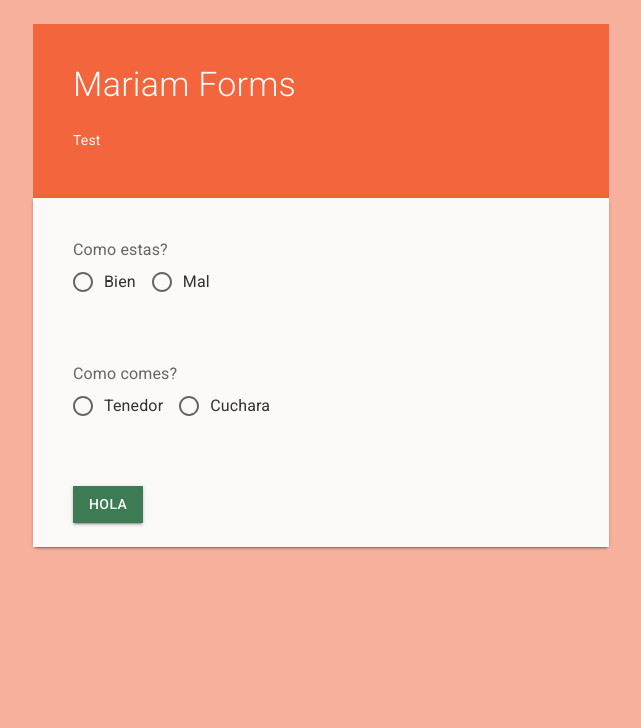
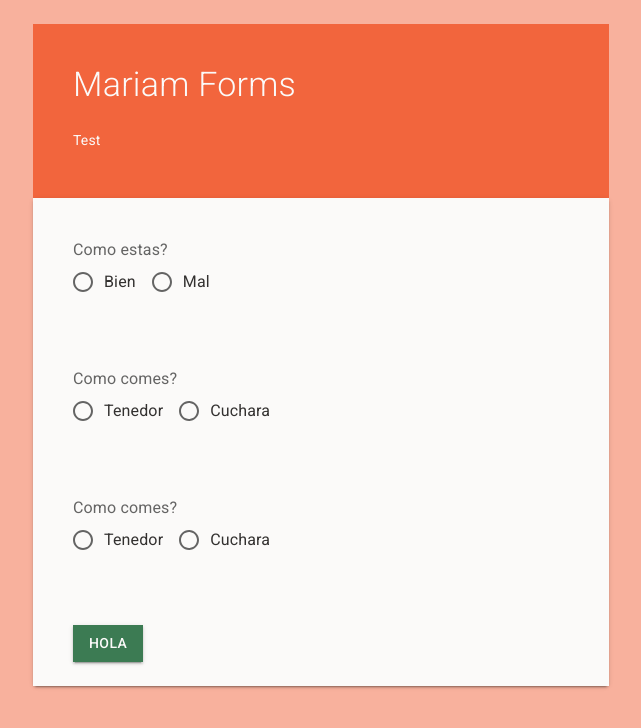
Before and after one commit to ignemdev/dynamic-test, a React (Create React App) app: page / in a window 1280 px wide. Shown: the top 728 px of the page, without its empty margins (319-960 px from the left). Built offline with nearby package versions, Linux system fonts and the light colour scheme.

Commit message:
mecanismo de boton

```diff
--- a/src/components/Question.js
+++ b/src/components/Question.js
@@ -5,7 +5,7 @@ import { Card, CircularProgress, Box, Skeleton } from '@mui/material/';
 
 import { Radio, RadioGroup, FormControlLabel, FormControl, FormLabel } from '@mui/material'
 
-function Question({ questionItem, onAnswer }) {
+function Question({ questionItem, onAnswer, control }) {
 
     const [isLoading, setIsLoading] = useState(true);
     const [question, setQuestion] = useState({});
@@ -30,24 +30,25 @@ function Question({ questionItem, onAnswer }) {
 
     return (
         <Card variant="secondary" sx={{ ...spacing, ...border }}>
-            <FormControl sx={{ height: '60px', width: '100%' }}>
+
             {isLoading ?
-                    (<Box sx={{ width: '100%', backgroundColor: palette.secondary.main }}>
+                (<Box sx={{ height: '65px', width: '100%', backgroundColor: palette.secondary.main }}>
                     <Skeleton />
                     <Skeleton />
                     <Skeleton />
                 </Box>
                 ) :
                 (<>
+                    <FormControl sx={{ width: '100%' }}>
                         <FormLabel>{question?.description}</FormLabel>
                         <RadioGroup row name={question?.name} value={value} onChange={handleChange}>
                             {question?.options?.map(option => (
                                 <FormControlLabel key={option?.id} value={option?.value} control={<Radio />} label={option?.text} />
                             ))}
                         </RadioGroup>
+                    </FormControl>
                 </>)
             }
-            </FormControl>
         </Card>
     );
 }
--- a/src/components/Test.js
+++ b/src/components/Test.js
@@ -8,9 +8,11 @@ import questionsJson from '../db/questions'
 export default function Test() {
 
     const [isLoading, setIsLoading] = useState(true);
+    const [isFromValid, setIsFromValid] = useState(false);
+
+    const [score, setScore] = useState(0);
     const [questions, setQuestions] = useState([]);
     const [answers, setAnswers] = useState([]);
-    const [cleanForm, setCleanForm] = useState(false);
 
     const handleAnswer = answer => {
         const { id } = answer;
@@ -19,30 +21,40 @@ export default function Test() {
     }
 
     const handleResultsButton = () => {
+        const testScore = getTestScore(answers);
+        setScore(testScore);
         setQuestions([]);
-        setCleanForm(true);
+        setAnswers([]);
     }
 
-    //request questions
-    useEffect(() => setQuestions(questionsJson), []);
+    const getTestScore = (answers) => {
+        const values = answers.map(answer => Number(answer.value));
+        const accumulatedScore = values.reduce((acc, value) => acc + value);
+        return accumulatedScore;
+    }
+
+    // request questions
+    useEffect(() => {
+        console.log('first')
+        setQuestions(questionsJson);
+    }, []);
 
     //limpiar form
     useEffect(() => {
+        console.log(score);
         setQuestions(questionsJson);
-        setAnswers([]);
-    }, [cleanForm]);
+    }, [score]);
 
     //loading handling
     useEffect(() => {
         if (questions?.length > 0) {
             setIsLoading(false);
         }
-        setCleanForm(false);
     }, [questions])
 
     //testear
     useEffect(() => {
-        console.log(answers);
+        setIsFromValid(questions.length === answers.length);
     }, [answers])
 
     return (
@@ -58,7 +70,7 @@ export default function Test() {
                     ))}</>)
                 }
                 <Box sx={{ ...spacing, backgroundColor: palette.secondary.main }}>
-                    <Button color='info' variant='contained' sx={{ ...border }} onClick={handleResultsButton}>Hola</Button>
+                    <Button disabled={!isFromValid} color='info' variant='contained' sx={{ ...border }} onClick={handleResultsButton}>Hola</Button>
                 </Box>
             </Paper>
         </Box>
--- a/src/db/questions.js
+++ b/src/db/questions.js
@@ -24,12 +24,30 @@ const questionsJson = [
         "description": "Como comes?",
         "options": [
             {
-                "id": 3,
+                "id": 1,
                 "text": "Tenedor",
                 "value": 1
             },
             {
-                "id": 4,
+                "id": 2,
+                "text": "Cuchara",
+                "value": 2
+            }
+        ]
+    },
+    {
+        "id": 3,
+        "name": "question3",
+        "value": 0,
+        "description": "Como comes?",
+        "options": [
+            {
+                "id": 1,
+                "text": "Tenedor",
+                "value": 1
+            },
+            {
+                "id": 2,
                 "text": "Cuchara",
                 "value": 2
             }
```
Also changed, not shown: src/db/ranges.js (added). Lines whose indentation alone changed are shown as unchanged.
